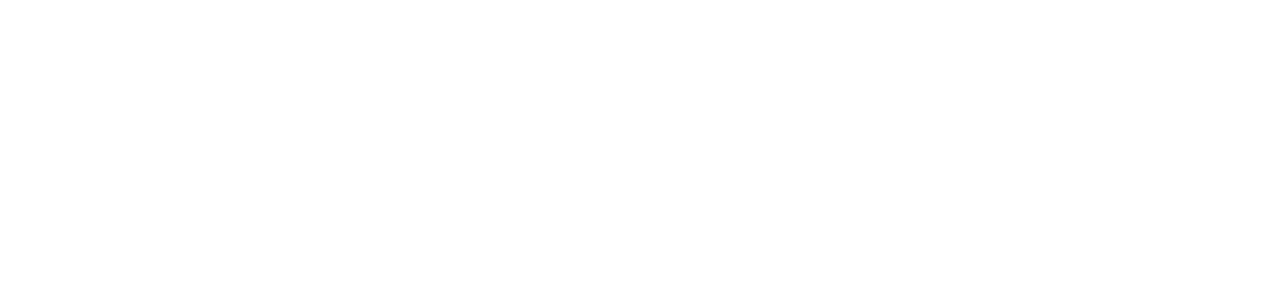
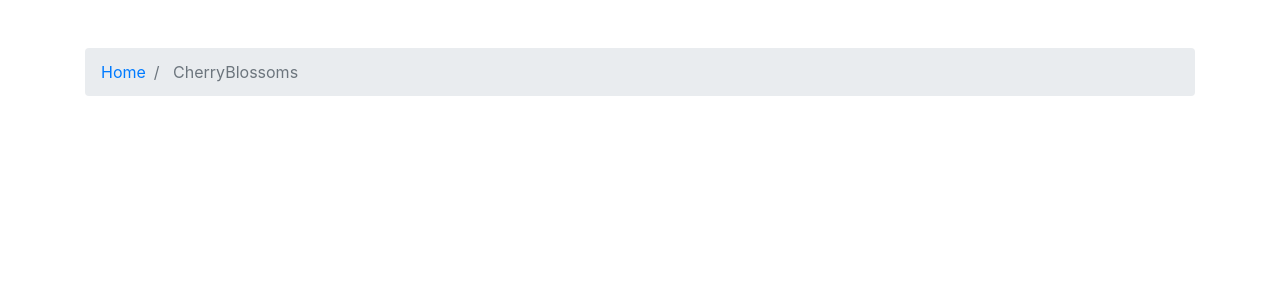
Before and after one commit to negi524/design_collection, a Nuxt app: page /CherryBlossoms in a window 1280 px wide. Before the commit this address had no page. Shown: the top 300 px of the page. Built offline with nearby package versions, Linux system fonts and the light colour scheme.

Commit message:
新規ページを追加

```diff
--- /dev/null
+++ b/pages/CherryBlossoms.vue
@@ -0,0 +1,23 @@
+<template>
+  <div>
+    <global-header :crumbs="crumbs" />
+  </div>
+</template>
+
+<script>
+import GlobalHeader from '~/components/GlobalHeader.vue'
+
+export default {
+  components: {
+    GlobalHeader
+  },
+  data() {
+    return {
+      crumbs: [
+        { text: 'Home', href: '/' },
+        { text: 'CherryBlossoms', href: '/cherryblossoms' }
+      ]
+    }
+  }
+}
+</script>
```
